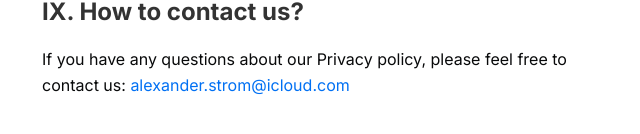
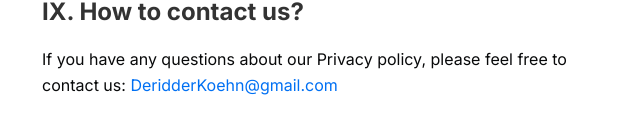
Before and after one commit to picmagic/soulmate, a Next.js app: page /privacy in a window 1280 px wide. Shown: the part 4859-4993 px from the top of the page, without its empty margins (318-958 px from the left). Built offline with nearby package versions, Linux system fonts and the light colour scheme.

Commit message:
fix: update email

```diff
--- a/src/app/privacy/page.tsx
+++ b/src/app/privacy/page.tsx
@@ -265,9 +265,7 @@ export default function PrivacyPolicy() {
 				<p>
 					If you have any questions about our Privacy policy, please feel free
 					to contact us:{' '}
-					<a href='mailto:alexander.strom@icloud.com'>
-						alexander.strom@icloud.com
-					</a>
+					<a href='mailto:DeridderKoehn@gmail.com'>DeridderKoehn@gmail.com</a>
 				</p>
 			</section>
 		</div>
--- a/src/app/terms/page.tsx
+++ b/src/app/terms/page.tsx
@@ -327,9 +327,7 @@ export default function TermsOfUse() {
 					We reserve the right to respond to user support requests. If you want
 					to submit a support request or have any questions about this Agreement
 					or the App, please contact us:{' '}
-					<a href='mailto:alexander.strom@icloud.com'>
-						alexander.strom@icloud.com
-					</a>
+					<a href='mailto:DeridderKoehn@gmail.com'>DeridderKoehn@gmail.com</a>
 				</p>
 			</section>
 		</div>
--- a/src/data/resume.tsx
+++ b/src/data/resume.tsx
@@ -25,7 +25,7 @@ export const DATA = {
 		{ href: '/terms', icon: Handshake, label: 'Terms of Service' },
 	],
 	contact: {
-		email: 'alexander.strom@icloud.com',
+		email: 'DeridderKoehn@gmail.com',
 		tel: '+123456789',
 		social: {
 			TikTok: {
```
